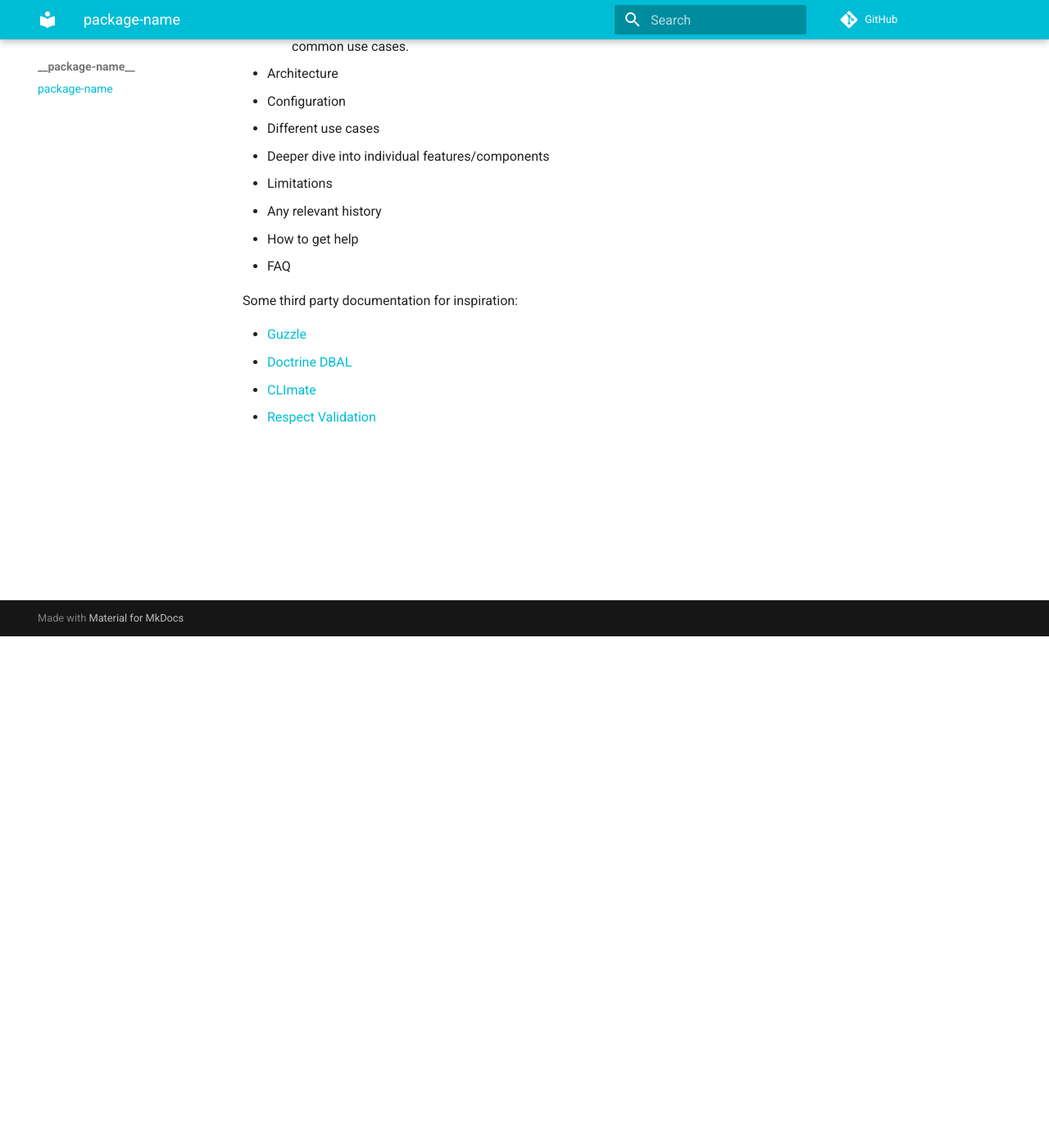
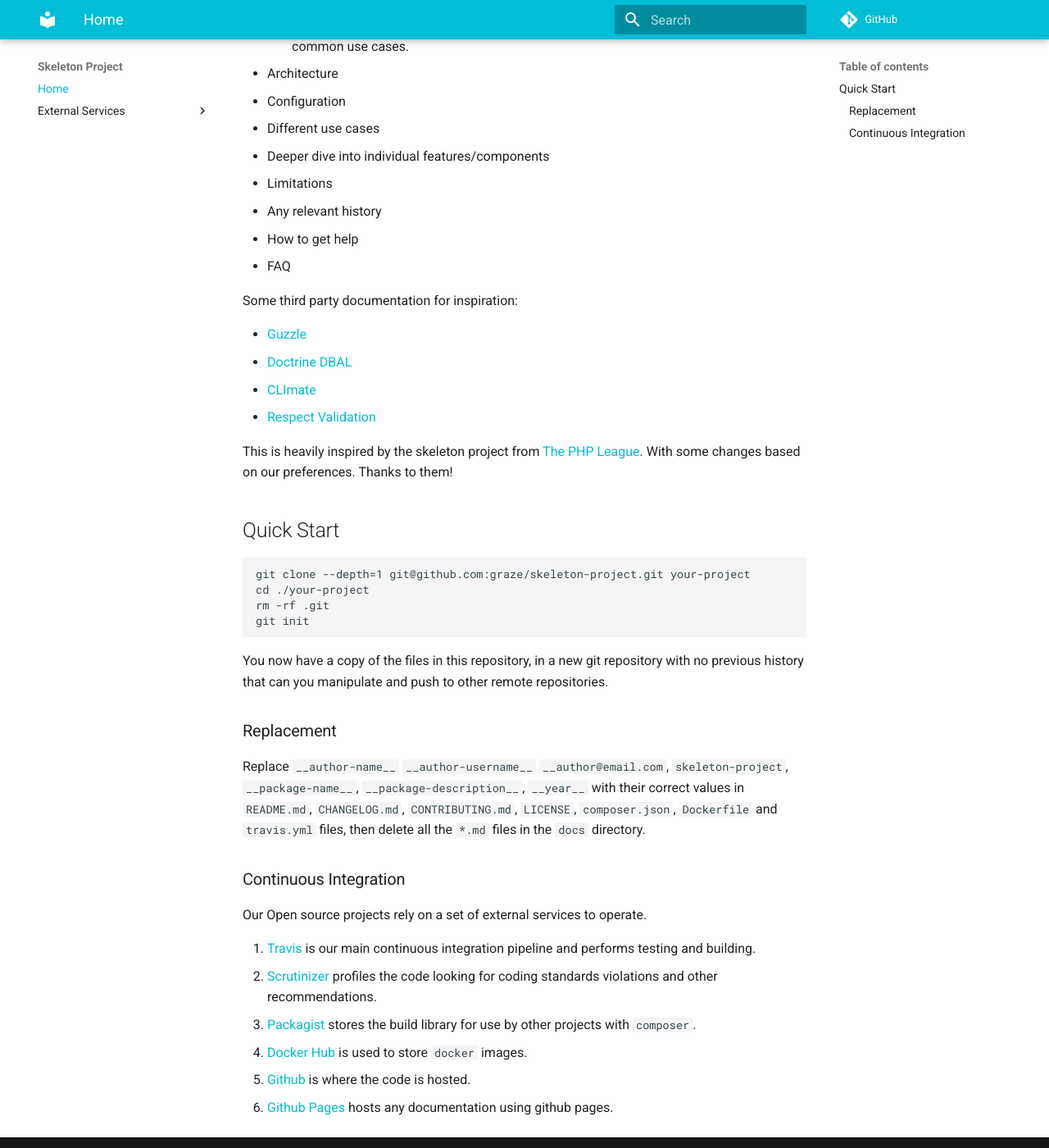
Before and after one commit to graze/skeleton-project, an MkDocs documentation site: the page built from docs/index.md, in a window 1280 px wide and 1400 px high, scrolled down 624 px. Shown: the whole window at 82% size. Built offline with MkDocs 1.6.1 and Material for MkDocs 9.7.7, drawn with Linux system fonts in a browser that asks for light colours; comment, search, counter and statistics services are not loaded; some of the changed text lies outside the part shown.

Commit message:
add continuous integration to mkdocs (#25)
* add continous integration to mkdocs

* test lint stage

* more travis messing about

* make the skeleton project documentation actually documentation

* skip before/after scripts for lint and deploy

* use before_script to install docker

* try without {} around GITHUB_TOKEN

* change github pages to master

* update from comments

* install docker in before_script in deploy section

* Indicate travis token adding

* goto -> go to

````diff
--- a/docs/index.md
+++ b/docs/index.md
@@ -1,4 +1,4 @@
-# __package-name__
+# Skeleton Project
 
 This is where your project documentation should go. It SHOULD NOT just be a
 repetition of the README, but COULD expand on some of the topics mentioned
@@ -6,7 +6,7 @@ there. The primary focus SHOULD be on someone wanting to make use of the
 software/library rather than someone wanting to develop on it.
 
 The index page SHOULD be a brief introduction. All other sections SHOULD be
-separate pages, linked together via the mkdocs configuration.
+separate pages, linked together via the MkDocs configuration.
 
 Some things to consider:
 
@@ -16,7 +16,7 @@ Some things to consider:
     - How to obtain it
     - Requirements
     - Installation steps
-- Quickstart.
+- Quick Start.
     - ie. what's the quickest way for someone to get up and running,
       covering the most common use cases.
 - Architecture
@@ -34,3 +34,36 @@ Some third party documentation for inspiration:
 - [Doctrine DBAL](https://www.doctrine-project.org/projects/doctrine-dbal/en/current/)
 - [CLImate](https://climate.thephpleague.com/)
 - [Respect Validation](https://respect.github.io/Validation/)
+
+This is heavily inspired by the skeleton project from [The PHP League](https://github.com/thephpleague/skeleton).
+With some changes based on our preferences. Thanks to them!
+
+## Quick Start
+
+```shell
+git clone --depth=1 git@github.com:graze/skeleton-project.git your-project
+cd ./your-project
+rm -rf .git
+git init
+```
+
+You now have a copy of the files in this repository, in a new git repository with no previous history that can you
+manipulate and push to other remote repositories.
+
+### Replacement
+
+Replace `__author-name__` `__author-username__` `__author@email.com`, `skeleton-project`, `__package-name__`,
+`__package-description__`, `__year__` with their correct values in `README.md`,
+`CHANGELOG.md`, `CONTRIBUTING.md`, `LICENSE`, `composer.json`,
+`Dockerfile` and `travis.yml` files, then delete all the `*.md` files in the `docs` directory.
+
+### Continuous Integration
+
+Our Open source projects rely on a set of external services to operate.
+
+1. [Travis](external_services/travis.md) is our main continuous integration pipeline and performs testing and building.
+1. [Scrutinizer](external_services/scrutinizer.md) profiles the code looking for coding standards violations and other recommendations.
+1. [Packagist](external_services/packagist.md) stores the build library for use by other projects with `composer`.
+1. [Docker Hub](external_services/docker_hub.md) is used to store `docker` images.
+1. [Github](external_services/github.md) is where the code is hosted.
+1. [Github Pages](external_services/github_pages.md) hosts any documentation using github pages.
--- a/mkdocs.yml
+++ b/mkdocs.yml
@@ -1,4 +1,4 @@
-site_name: __package-name__
+site_name: Skeleton Project
 site_description: __package-description__
 site_author: __author-name__
 repo_url: https://github.com/graze/skeleton-project
@@ -10,8 +10,20 @@ theme:
   include_sidebar: true
   palette:
     primary: 'cyan'
+    accent: 'cyan'
+
+nav:
+  - Home: 'index.md'
+  - 'External Services':
+    - Travis: 'external_services/travis.md'
+    - Scrutinizer: 'external_services/scrutinizer.md'
+    - Packagist: 'external_services/packagist.md'
+    - DockerHub: 'external_services/docker_hub.md'
+    - GitHub: 'external_services/github.md'
+    - 'GitHub Pages': 'external_services/github_pages.md'
 
 markdown_extensions:
+  - admonition:
   - markdown.extensions.tables:
   - pymdownx.magiclink:
   - pymdownx.tilde:
````
Also changed, not shown: .travis.yml (+27 -0 lines), CHANGELOG.md (+6 -0 lines), CONTRIBUTING.md (+17 -13 lines), README.md (+6 -48 lines), docs/external_services/docker_hub.md (added, +44 -0 lines), docs/external_services/github.md (added, +10 -0 lines), docs/external_services/github_pages.md (added, +45 -0 lines), docs/external_services/packagist.md (added, +14 -0 lines), docs/external_services/scrutinizer.md (added, +18 -0 lines), docs/external_services/travis.md (added, +13 -0 lines), .markdownlint.json (added), docs/external_services/docker_hub_build_settings.png (added), 4 other files.
